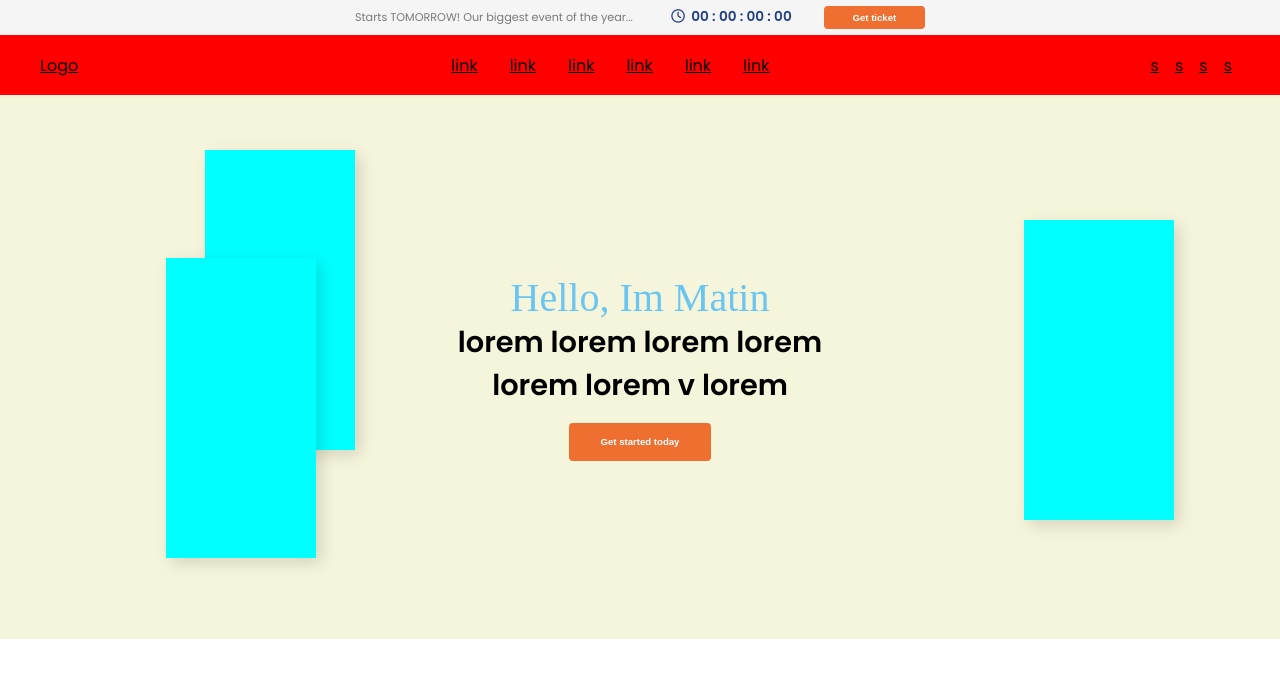
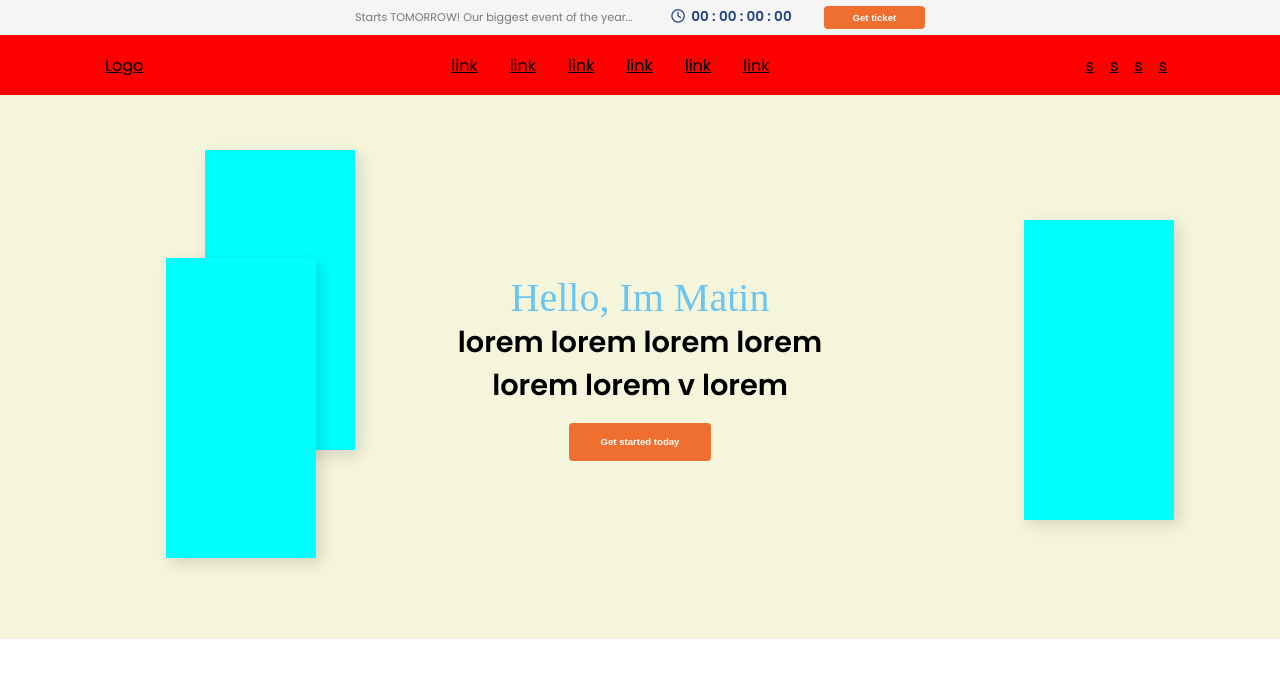
Before and after one commit to RenatoFringuello/proj-html-vuejs, a Vue app: page / in a window 1280 px wide. Shown: the top 678 px of the page. Built offline with nearby package versions, Linux system fonts and the light colour scheme; a web font is replaced by a local one.

Commit message:
change container

```diff
--- a/src/components/AppHeader.vue
+++ b/src/components/AppHeader.vue
@@ -37,7 +37,7 @@
         background-color: red;
         padding: 1.1rem 0;
         .container{
-            @include container(1200px, auto);
+            @include container(1070px, auto);
             @include flex(center, space-between);
 
             ul{
```
